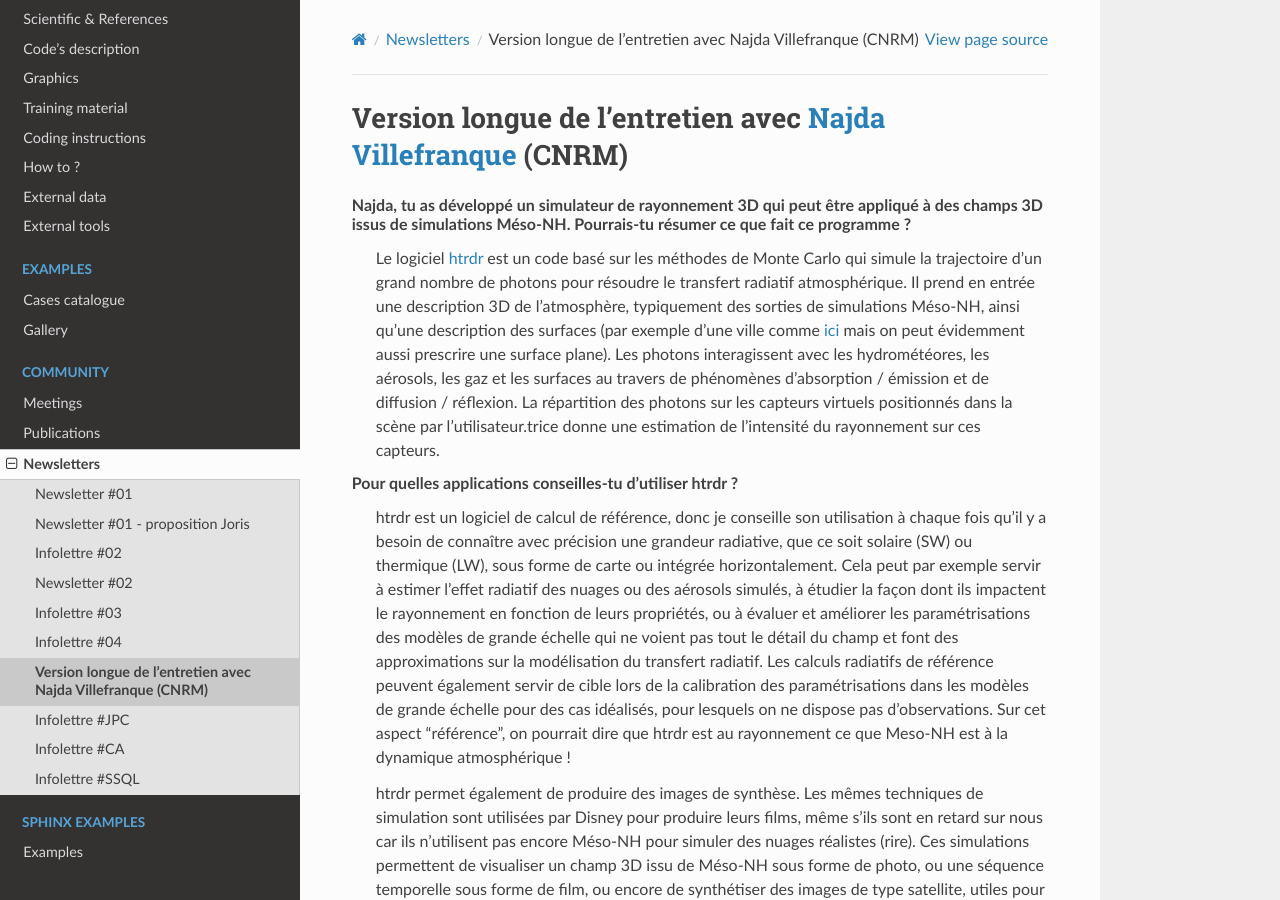
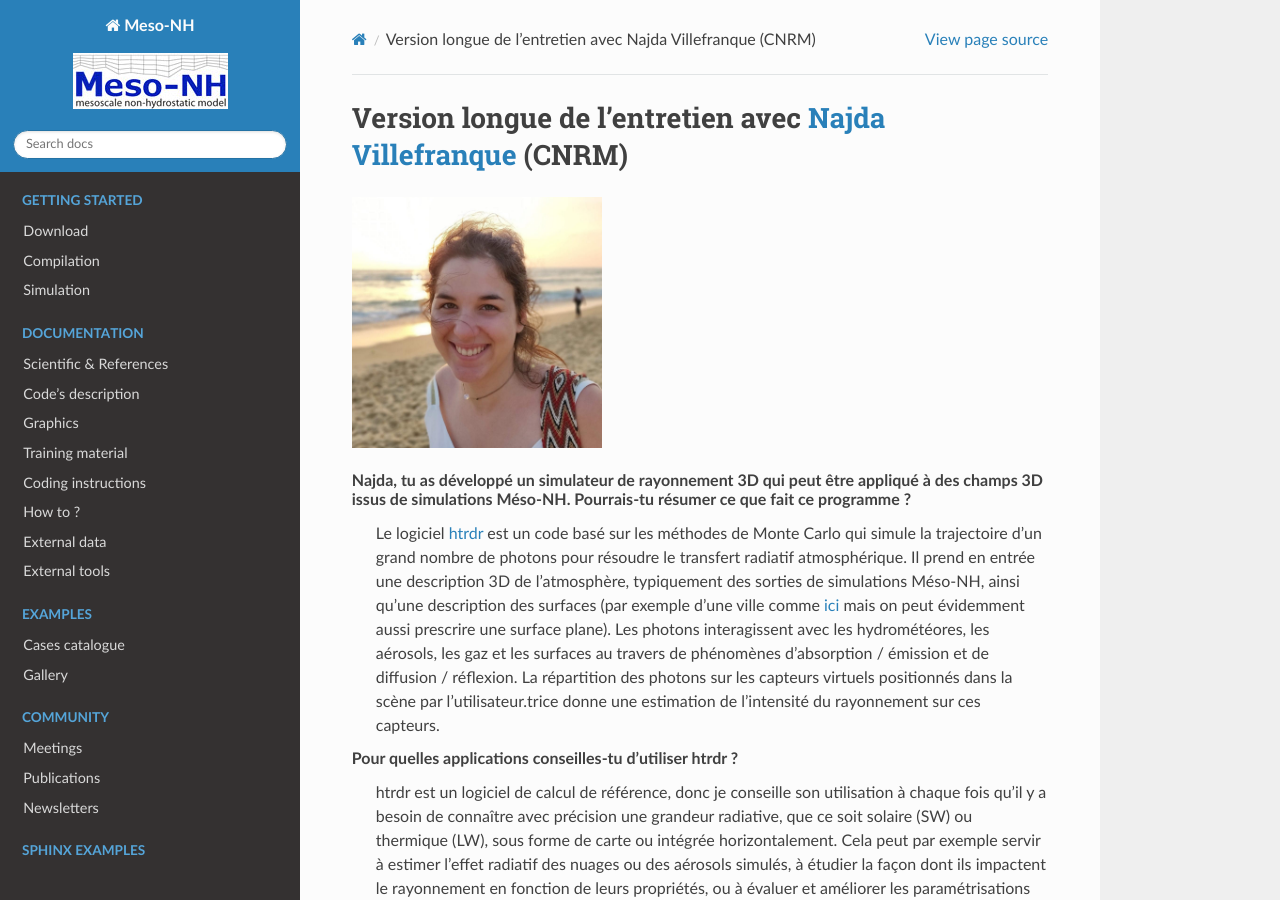
Before and after one commit to JorisPianezze/mesonh_beta_test_guide, a Sphinx documentation site: the page built from docs/source/community/newsletters/newsletter_05_extended.rst, in a window 1280 px wide and 900 px high. Built offline with Sphinx 7.4.7 and the Read the Docs theme 3.1.0, drawn with Linux system fonts in a browser that asks for light colours; pages that are not in the unit, such as notebooks, are missing from menus.

Commit message:
Update and rename newsletter_NV_extended.rst to newsletter_05_extended.rst

```diff
--- a/docs/source/community/newsletters/newsletter_NV_extended.rst
+++ b/docs/source/community/newsletters/newsletter_05_extended.rst
@@ -1,5 +1,8 @@
 Version longue de l'entretien avec `Najda Villefranque <mailto:najda.villefranque@meteo.fr>`_ (CNRM)
 ************************************************************************************
+
+.. image:: photo_nv.jpg
+  :width: 250
 
 Najda, tu as développé un simulateur de rayonnement 3D qui peut être appliqué à des champs 3D issus de simulations Méso-NH. Pourrais-tu résumer ce que fait ce programme ?
   Le logiciel `htrdr <https://www.meso-star.com/projects/htrdr/htrdr.html>`_ est un code basé sur les méthodes de Monte Carlo qui simule la trajectoire d'un grand nombre de photons pour résoudre le transfert radiatif atmosphérique. Il prend en entrée une description 3D de l'atmosphère, typiquement des sorties de simulations Méso-NH, ainsi qu'une description des surfaces (par exemple d'une ville comme `ici <https://web.lmd.jussieu.fr/~nvillefranque/pages/teapot_city>`_ mais on peut évidemment aussi prescrire une surface plane). Les photons interagissent avec les hydrométéores, les aérosols, les gaz et les surfaces au travers de phénomènes d'absorption / émission et de diffusion / réflexion. La répartition des photons sur les capteurs virtuels positionnés dans la scène par l'utilisateur.trice donne une estimation de l'intensité du rayonnement sur ces capteurs.
```
